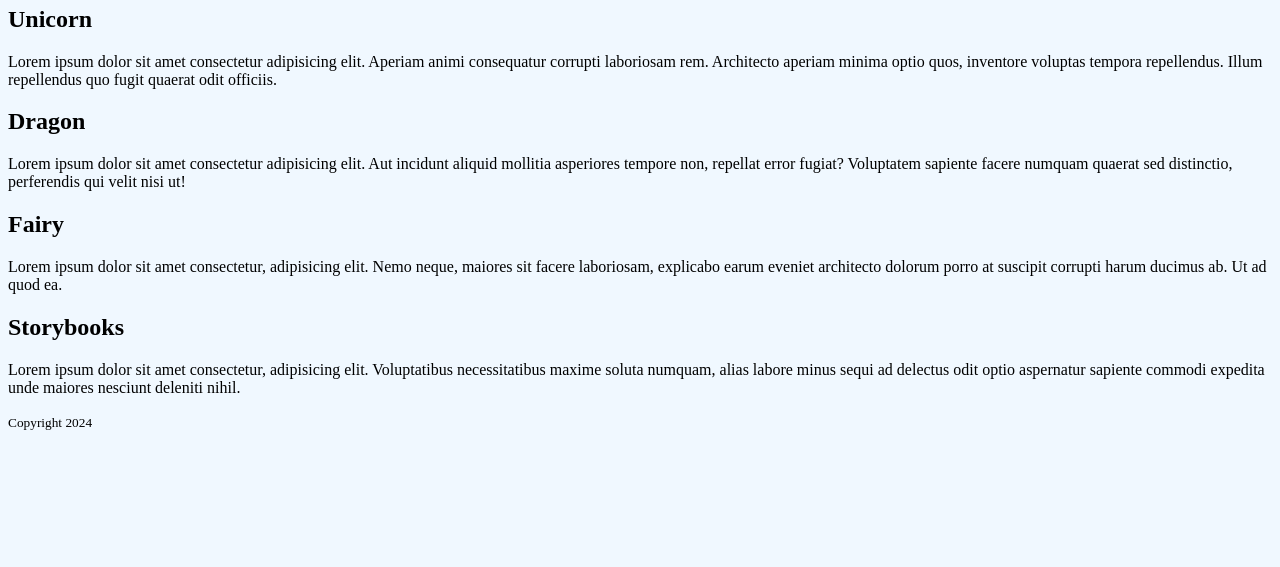
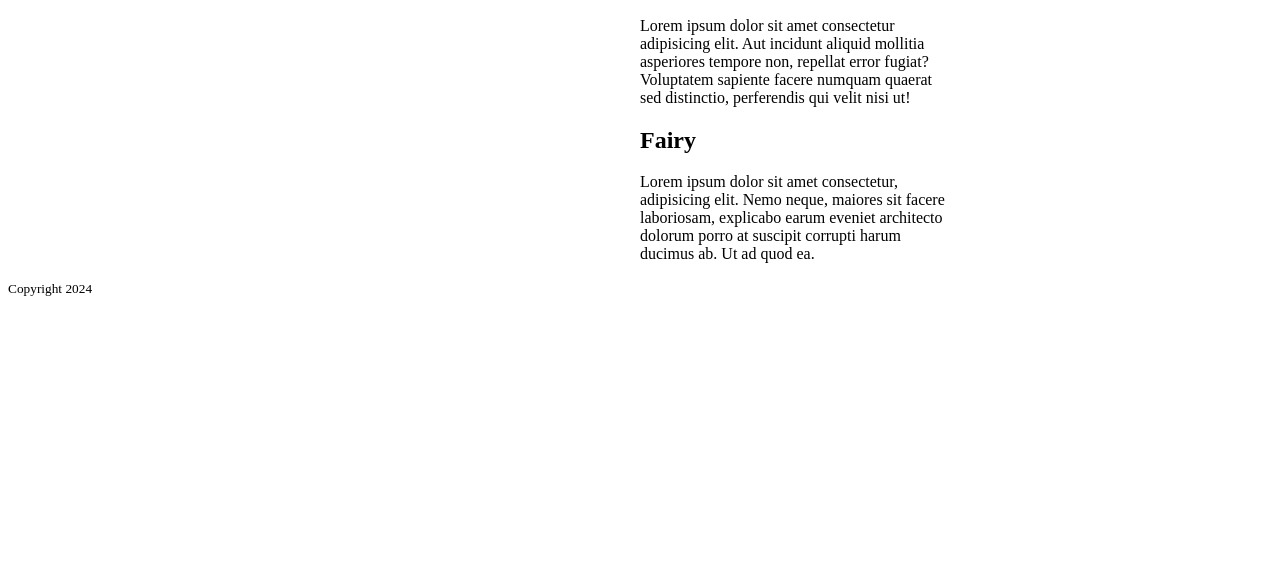
Before and after one commit to ccarra1/mythical-creatures, a plain HTML site: page index.html in a window 1280 px wide. Shown: the part 233-800 px from the top of the page. Drawn offline with Linux system fonts and the light colour scheme.

Commit message:
update style
update style

```diff
--- a/style.css
+++ b/style.css
@@ -6,12 +6,31 @@
 /* -------------------- ROOT VARIABLES --------------------------------------- */
 
 /* --------------------GLOBAL STYLES (mobile first/small) --------------------*/
-html {
-    background-color: aliceblue;
+body {
+    display: grid;
+    grid-template-columns: 1fr;
 }
 
 /*-------------------- MEDIA QUERY (medium) --------------------------------*/
+@media screen and (min-width:500px) {
+    body {
+        grid-template-columns: 1fr 1fr;
+    }
+
+}
 
 /*-------------------- MEDIA QUERY (large) ------------------------------------*/
+@media screen and (min-width:800px) {
+    body {
+        grid-template-columns: 1fr 1fr 1fr;
+    }
+
+}
 
 /*-------------------- MEDIA QUERY (xl) ---------------------------------------*/
+@media screen and (min-width:1200px) {
+    body {
+        grid-template-columns: 1fr 1fr 1fr 1fr;
+    }
+
+}
```
